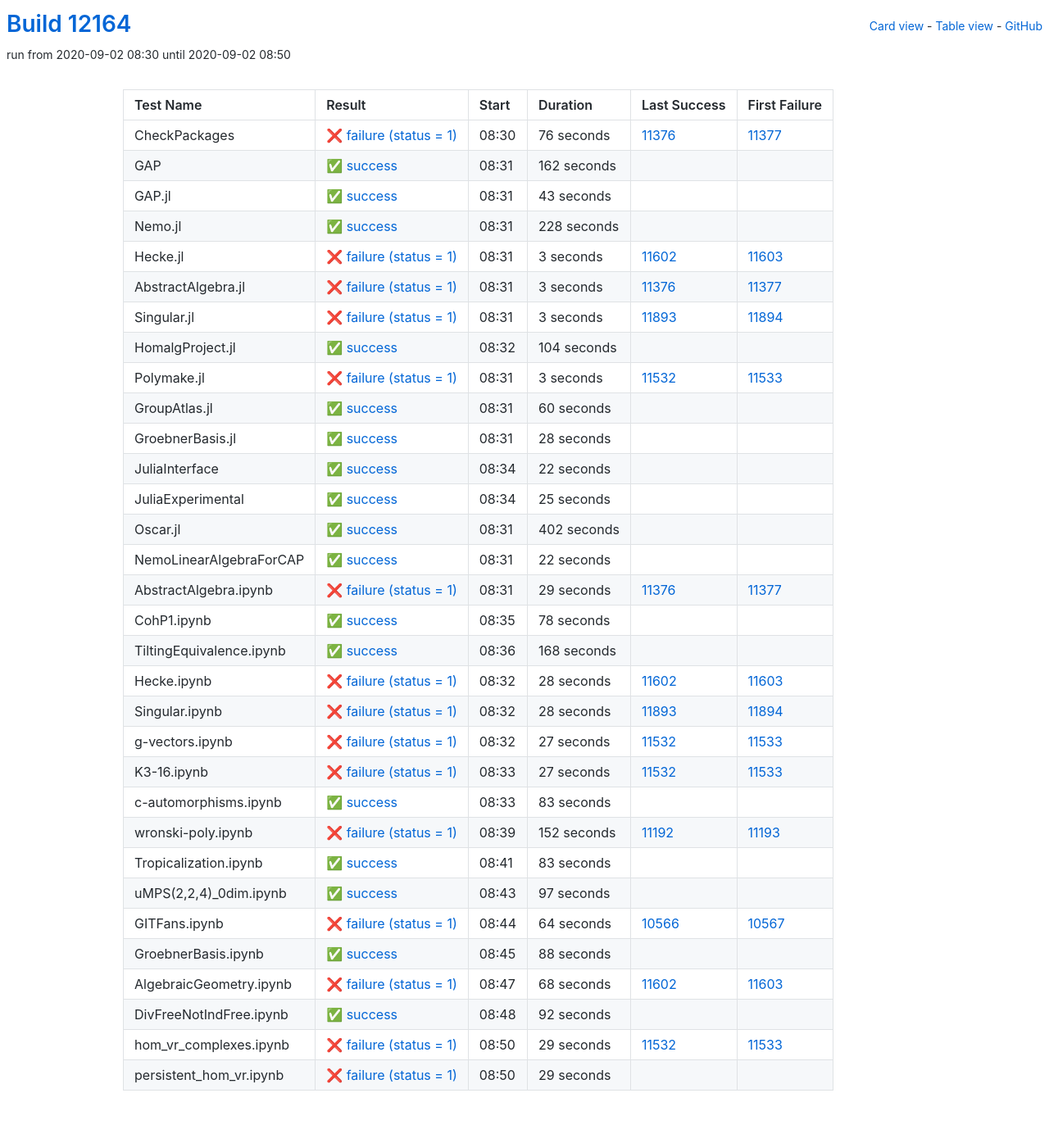
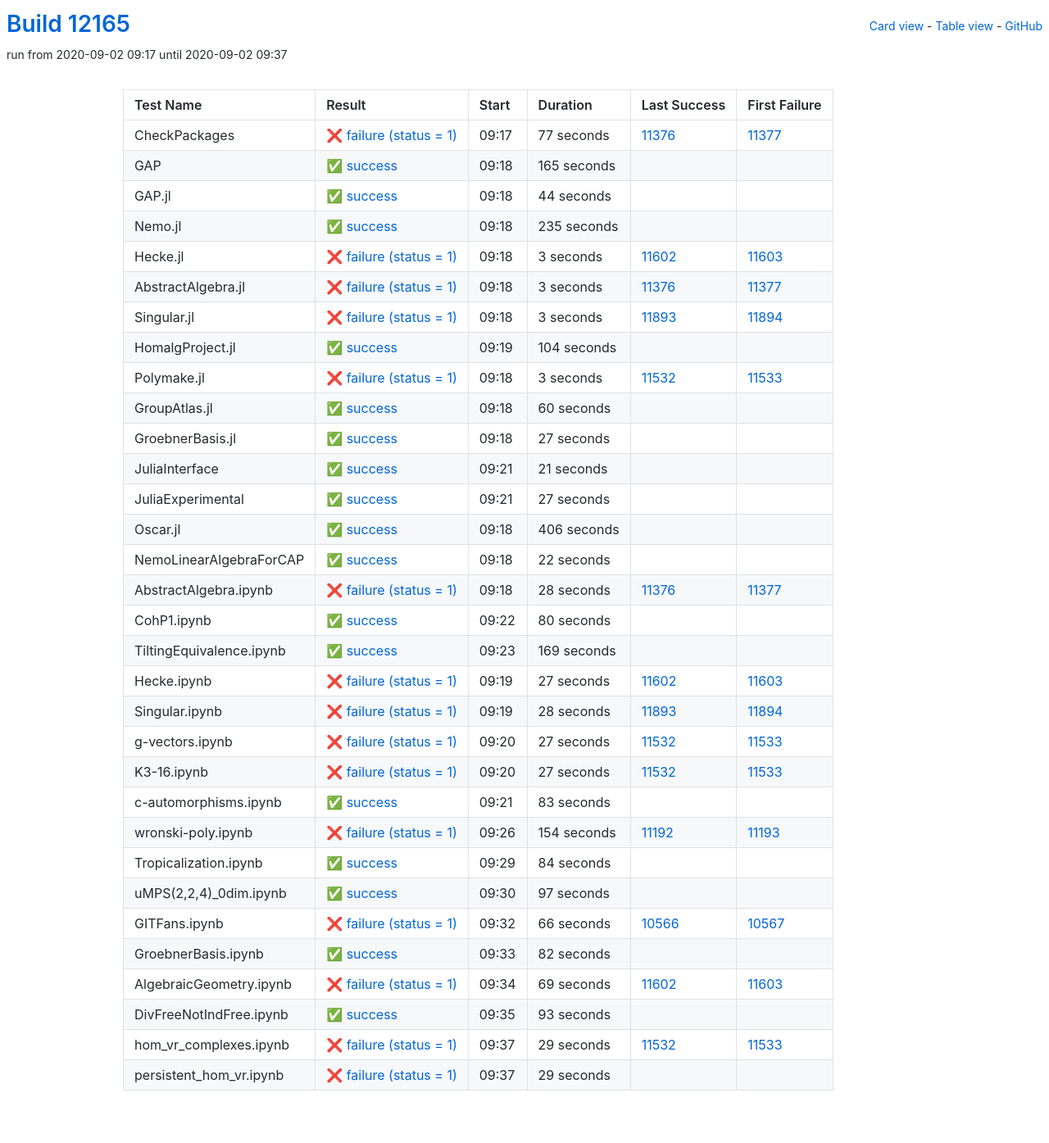
Before and after one commit to oscar-system/oscar-ci-status, a Jekyll site: the page built from table.html, in a window 1280 px wide. Shown: the whole page at 82% size. Built offline with Jekyll 4.4.1, drawn with Linux system fonts in a browser that asks for light colours.

Commit message:
Build #12165

```diff
--- a/_data/ci.yml
+++ b/_data/ci.yml
@@ -1,6 +1,6 @@
 ---
-build: 12164
-build_url: https://oscarci.mathematik.uni-kl.de/job/oscar/12164/
+build: 12165
+build_url: https://oscarci.mathematik.uni-kl.de/job/oscar/12165/
 job: oscar
 organization: oscar-system
 repo: oscar-ci-status
@@ -8,56 +8,56 @@
 tests:
 - name: CheckPackages
   id: checkpackages
-  log: https://oscarci.mathematik.uni-kl.de/job/oscar/12164/artifact/logs/build-12164/CheckPackages.log
-  start: 2020-09-02 08:30
+  log: https://oscarci.mathematik.uni-kl.de/job/oscar/12165/artifact/logs/build-12165/CheckPackages.log
+  start: 2020-09-02 09:17
   success: false
   exitcode: 1
   status: failure
-  duration: 76
+  duration: 77
   last_success: 11376
   last_success_url: https://oscarci.mathematik.uni-kl.de/job/oscar/11376/
   first_failure: 11377
   first_failure_url: https://oscarci.mathematik.uni-kl.de/job/oscar/11377/
 - name: GAP
   id: gap
-  log: https://oscarci.mathematik.uni-kl.de/job/oscar/12164/artifact/logs/build-12164/GAP.log
-  start: 2020-09-02 08:31
+  log: https://oscarci.mathematik.uni-kl.de/job/oscar/12165/artifact/logs/build-12165/GAP.log
+  start: 2020-09-02 09:18
   success: true
   exitcode: 0
   status: success
-  duration: 162
+  duration: 165
   last_success: false
   last_success_url:
   first_failure: false
   first_failure_url:
 - name: GAP.jl
   id: gap-jl
-  log: https://oscarci.mathematik.uni-kl.de/job/oscar/12164/artifact/logs/build-12164/GAP.jl.log
-  start: 2020-09-02 08:31
+  log: https://oscarci.mathematik.uni-kl.de/job/oscar/12165/artifact/logs/build-12165/GAP.jl.log
+  start: 2020-09-02 09:18
   success: true
   exitcode: 0
   status: success
-  duration: 43
+  duration: 44
   last_success: false
   last_success_url:
   first_failure: false
   first_failure_url:
 - name: Nemo.jl
   id: nemo-jl
-  log: https://oscarci.mathematik.uni-kl.de/job/oscar/12164/artifact/logs/build-12164/Nemo.jl.log
-  start: 2020-09-02 08:31
+  log: https://oscarci.mathematik.uni-kl.de/job/oscar/12165/artifact/logs/build-12165/Nemo.jl.log
+  start: 2020-09-02 09:18
   success: true
   exitcode: 0
   status: success
-  duration: 228
+  duration: 235
   last_success: false
   last_success_url:
   first_failure: false
   first_failure_url:
 - name: Hecke.jl
   id: hecke-jl
-  log: https://oscarci.mathematik.uni-kl.de/job/oscar/12164/artifact/logs/build-12164/Hecke.jl.log
-  start: 2020-09-02 08:31
+  log: https://oscarci.mathematik.uni-kl.de/job/oscar/12165/artifact/logs/build-12165/Hecke.jl.log
+  start: 2020-09-02 09:18
   success: false
   exitcode: 1
   status: failure
@@ -68,8 +68,8 @@
   first_failure_url: https://oscarci.mathematik.uni-kl.de/job/oscar/11603/
 - name: AbstractAlgebra.jl
   id: abstractalgebra-jl
-  log: https://oscarci.mathematik.uni-kl.de/job/oscar/12164/artifact/logs/build-12164/AbstractAlgebra.jl.log
-  start: 2020-09-02 08:31
+  log: https://oscarci.mathematik.uni-kl.de/job/oscar/12165/artifact/logs/build-12165/AbstractAlgebra.jl.log
+  start: 2020-09-02 09:18
   success: false
   exitcode: 1
   status: failure
@@ -80,8 +80,8 @@
   first_failure_url: https://oscarci.mathematik.uni-kl.de/job/oscar/11377/
 - name: Singular.jl
   id: singular-jl
-  log: https://oscarci.mathematik.uni-kl.de/job/oscar/12164/artifact/logs/build-12164/Singular.jl.log
-  start: 2020-09-02 08:31
+  log: https://oscarci.mathematik.uni-kl.de/job/oscar/12165/artifact/logs/build-12165/Singular.jl.log
+  start: 2020-09-02 09:18
   success: false
   exitcode: 1
   status: failure
@@ -92,8 +92,8 @@
   first_failure_url: https://oscarci.mathematik.uni-kl.de/job/oscar/11894/
 - name: HomalgProject.jl
   id: homalgproject-jl
-  log: https://oscarci.mathematik.uni-kl.de/job/oscar/12164/artifact/logs/build-12164/HomalgProject.jl.log
-  start: 2020-09-02 08:32
+  log: https://oscarci.mathematik.uni-kl.de/job/oscar/12165/artifact/logs/build-12165/HomalgProject.jl.log
+  start: 2020-09-02 09:19
   success: true
   exitcode: 0
   status: success
@@ -104,8 +104,8 @@
   first_failure_url:
 - name: Polymake.jl
   id: polymake-jl
-  log: https://oscarci.mathematik.uni-kl.de/job/oscar/12164/artifact/logs/build-12164/Polymake.jl.log
-  start: 2020-09-02 08:31
+  log: https://oscarci.mathematik.uni-kl.de/job/oscar/12165/artifact/logs/build-12165/Polymake.jl.log
+  start: 2020-09-02 09:18
   success: false
   exitcode: 1
   status: failure
@@ -116,8 +116,8 @@
   first_failure_url: https://oscarci.mathematik.uni-kl.de/job/oscar/11533/
 - name: GroupAtlas.jl
   id: groupatlas-jl
-  log: https://oscarci.mathematik.uni-kl.de/job/oscar/12164/artifact/logs/build-12164/GroupAtlas.jl.log
-  start: 2020-09-02 08:31
+  log: https://oscarci.mathematik.uni-kl.de/job/oscar/12165/artifact/logs/build-12165/GroupAtlas.jl.log
+  start: 2020-09-02 09:18
   success: true
   exitcode: 0
   status: success
@@ -128,56 +128,56 @@
   first_failure_url:
 - name: GroebnerBasis.jl
   id: groebnerbasis-jl
-  log: https://oscarci.mathematik.uni-kl.de/job/oscar/12164/artifact/logs/build-12164/GroebnerBasis.jl.log
-  start: 2020-09-02 08:31
+  log: https://oscarci.mathematik.uni-kl.de/job/oscar/12165/artifact/logs/build-12165/GroebnerBasis.jl.log
+  start: 2020-09-02 09:18
   success: true
   exitcode: 0
   status: success
-  duration: 28
+  duration: 27
   last_success: false
   last_success_url:
   first_failure: false
   first_failure_url:
 - name: JuliaInterface
   id: juliainterface
-  log: https://oscarci.mathematik.uni-kl.de/job/oscar/12164/artifact/logs/build-12164/JuliaInterface.log
-  start: 2020-09-02 08:34
+  log: https://oscarci.mathematik.uni-kl.de/job/oscar/12165/artifact/logs/build-12165/JuliaInterface.log
+  start: 2020-09-02 09:21
   success: true
   exitcode: 0
   status: success
-  duration: 22
+  duration: 21
   last_success: false
   last_success_url:
   first_failure: false
   first_failure_url:
 - name: JuliaExperimental
   id: juliaexperimental
-  log: https://oscarci.mathematik.uni-kl.de/job/oscar/12164/artifact/logs/build-12164/JuliaExperimental.log
-  start: 2020-09-02 08:34
+  log: https://oscarci.mathematik.uni-kl.de/job/oscar/12165/artifact/logs/build-12165/JuliaExperimental.log
+  start: 2020-09-02 09:21
   success: true
   exitcode: 0
   status: success
-  duration: 25
+  duration: 27
   last_success: false
   last_success_url:
   first_failure: false
   first_failure_url:
 - name: Oscar.jl
   id: oscar-jl
-  log: https://oscarci.mathematik.uni-kl.de/job/oscar/12164/artifact/logs/build-12164/Oscar.jl.log
-  start: 2020-09-02 08:31
+  log: https://oscarci.mathematik.uni-kl.de/job/oscar/12165/artifact/logs/build-12165/Oscar.jl.log
+  start: 2020-09-02 09:18
   success: true
   exitcode: 0
   status: success
-  duration: 402
+  duration: 406
   last_success: false
   last_success_url:
   first_failure: false
   first_failure_url:
 - name: NemoLinearAlgebraForCAP
   id: nemolinearalgebraforcap
-  log: https://oscarci.mathematik.uni-kl.de/job/oscar/12164/artifact/logs/build-12164/NemoLinearAlgebraForCAP.log
-  start: 2020-09-02 08:31
+  log: https://oscarci.mathematik.uni-kl.de/job/oscar/12165/artifact/logs/build-12165/NemoLinearAlgebraForCAP.log
+  start: 2020-09-02 09:18
   success: true
   exitcode: 0
   status: success
@@ -188,56 +188,56 @@
   first_failure_url:
 - name: AbstractAlgebra.ipynb
   id: abstractalgebra-ipynb
-  log: https://oscarci.mathematik.uni-kl.de/job/oscar/12164/artifact/logs/build-12164/AbstractAlgebra.ipynb.log
-  start: 2020-09-02 08:31
+  log: https://oscarci.mathematik.uni-kl.de/job/oscar/12165/artifact/logs/build-12165/AbstractAlgebra.ipynb.log
+  start: 2020-09-02 09:18
   success: false
   exitcode: 1
   status: failure
-  duration: 29
+  duration: 28
   last_success: 11376
   last_success_url: https://oscarci.mathematik.uni-kl.de/job/oscar/11376/
   first_failure: 11377
   first_failure_url: https://oscarci.mathematik.uni-kl.de/job/oscar/11377/
 - name: CohP1.ipynb
   id: cohp1-ipynb
-  log: https://oscarci.mathematik.uni-kl.de/job/oscar/12164/artifact/logs/build-12164/CohP1.ipynb.log
-  start: 2020-09-02 08:35
+  log: https://oscarci.mathematik.uni-kl.de/job/oscar/12165/artifact/logs/build-12165/CohP1.ipynb.log
+  start: 2020-09-02 09:22
   success: true
   exitcode: 0
   status: success
-  duration: 78
+  duration: 80
   last_success: false
   last_success_url:
   first_failure: false
   first_failure_url:
 - name: TiltingEquivalence.ipynb
   id: tiltingequivalence-ipynb
-  log: https://oscarci.mathematik.uni-kl.de/job/oscar/12164/artifact/logs/build-12164/TiltingEquivalence.ipynb.log
-  start: 2020-09-02 08:36
+  log: https://oscarci.mathematik.uni-kl.de/job/oscar/12165/artifact/logs/build-12165/TiltingEquivalence.ipynb.log
+  start: 2020-09-02 09:23
   success: true
   exitcode: 0
   status: success
-  duration: 168
+  duration: 169
   last_success: false
   last_success_url:
   first_failure: false
   first_failure_url:
 - name: Hecke.ipynb
   id: hecke-ipynb
-  log: https://oscarci.mathematik.uni-kl.de/job/oscar/12164/artifact/logs/build-12164/Hecke.ipynb.log
-  start: 2020-09-02 08:32
+  log: https://oscarci.mathematik.uni-kl.de/job/oscar/12165/artifact/logs/build-12165/Hecke.ipynb.log
+  start: 2020-09-02 09:19
   success: false
   exitcode: 1
   status: failure
-  duration: 28
+  duration: 27
   last_success: 11602
   last_success_url: https://oscarci.mathematik.uni-kl.de/job/oscar/11602/
   first_failure: 11603
   first_failure_url: https://oscarci.mathematik.uni-kl.de/job/oscar/11603/
 - name: Singular.ipynb
   id: singular-ipynb
-  log: https://oscarci.mathematik.uni-kl.de/job/oscar/12164/artifact/logs/build-12164/Singular.ipynb.log
-  start: 2020-09-02 08:32
+  log: https://oscarci.mathematik.uni-kl.de/job/oscar/12165/artifact/logs/build-12165/Singular.ipynb.log
+  start: 2020-09-02 09:19
   success: false
   exitcode: 1
   status: failure
@@ -248,8 +248,8 @@
   first_failure_url: https://oscarci.mathematik.uni-kl.de/job/oscar/11894/
 - name: g-vectors.ipynb
   id: g-vectors-ipynb
-  log: https://oscarci.mathematik.uni-kl.de/job/oscar/12164/artifact/logs/build-12164/g-vectors.ipynb.log
-  start: 2020-09-02 08:32
+  log: https://oscarci.mathematik.uni-kl.de/job/oscar/12165/artifact/logs/build-12165/g-vectors.ipynb.log
+  start: 2020-09-02 09:20
   success: false
   exitcode: 1
   status: failure
@@ -260,8 +260,8 @@
   first_failure_url: https://oscarci.mathematik.uni-kl.de/job/oscar/11533/
 - name: K3-16.ipynb
   id: k3-16-ipynb
-  log: https://oscarci.mathematik.uni-kl.de/job/oscar/12164/artifact/logs/build-12164/K3-16.ipynb.log
-  start: 2020-09-02 08:33
+  log: https://oscarci.mathematik.uni-kl.de/job/oscar/12165/artifact/logs/build-12165/K3-16.ipynb.log
+  start: 2020-09-02 09:20
   success: false
   exitcode: 1
   status: failure
@@ -272,8 +272,8 @@
   first_failure_url: https://oscarci.mathematik.uni-kl.de/job/oscar/11533/
 - name: c-automorphisms.ipynb
   id: c-automorphisms-ipynb
-  log: https://oscarci.mathematik.uni-kl.de/job/oscar/12164/artifact/logs/build-12164/c-automorphisms.ipynb.log
-  start: 2020-09-02 08:33
+  log: https://oscarci.mathematik.uni-kl.de/job/oscar/12165/artifact/logs/build-12165/c-automorphisms.ipynb.log
+  start: 2020-09-02 09:21
   success: true
   exitcode: 0
   status: success
@@ -284,32 +284,32 @@
   first_failure_url:
 - name: wronski-poly.ipynb
   id: wronski-poly-ipynb
-  log: https://oscarci.mathematik.uni-kl.de/job/oscar/12164/artifact/logs/build-12164/wronski-poly.ipynb.log
-  start: 2020-09-02 08:39
+  log: https://oscarci.mathematik.uni-kl.de/job/oscar/12165/artifact/logs/build-12165/wronski-poly.ipynb.log
+  start: 2020-09-02 09:26
   success: false
   exitcode: 1
   status: failure
-  duration: 152
+  duration: 154
   last_success: 11192
   last_success_url: https://oscarci.mathematik.uni-kl.de/job/oscar/11192/
   first_failure: 11193
   first_failure_url: https://oscarci.mathematik.uni-kl.de/job/oscar/11193/
 - name: Tropicalization.ipynb
   id: tropicalization-ipynb
-  log: https://oscarci.mathematik.uni-kl.de/job/oscar/12164/artifact/logs/build-12164/Tropicalization.ipynb.log
-  start: 2020-09-02 08:41
+  log: https://oscarci.mathematik.uni-kl.de/job/oscar/12165/artifact/logs/build-12165/Tropicalization.ipynb.log
+  start: 2020-09-02 09:29
   success: true
   exitcode: 0
   status: success
-  duration: 83
+  duration: 84
   last_success: false
   last_success_url:
   first_failure: false
   first_failure_url:
 - name: uMPS(2,2,4)_0dim.ipynb
   id: umps-2-2-4-0dim-ipynb
-  log: https://oscarci.mathematik.uni-kl.de/job/oscar/12164/artifact/logs/build-12164/uMPS-2-2-4-_0dim.ipynb.log
-  start: 2020-09-02 08:43
+  log: https://oscarci.mathematik.uni-kl.de/job/oscar/12165/artifact/logs/build-12165/uMPS-2-2-4-_0dim.ipynb.log
+  start: 2020-09-02 09:30
   success: true
   exitcode: 0
   status: success
@@ -320,56 +320,56 @@
   first_failure_url:
 - name: GITFans.ipynb
   id: gitfans-ipynb
-  log: https://oscarci.mathematik.uni-kl.de/job/oscar/12164/artifact/logs/build-12164/GITFans.ipynb.log
-  start: 2020-09-02 08:44
+  log: https://oscarci.mathematik.uni-kl.de/job/oscar/12165/artifact/logs/build-12165/GITFans.ipynb.log
+  start: 2020-09-02 09:32
   success: false
   exitcode: 1
   status: failure
-  duration: 64
+  duration: 66
   last_success: 10566
   last_success_url: https://oscarci.mathematik.uni-kl.de/job/oscar/10566/
   first_failure: 10567
   first_failure_url: https://oscarci.mathematik.uni-kl.de/job/oscar/10567/
 - name: GroebnerBasis.ipynb
   id: groebnerbasis-ipynb
-  log: https://oscarci.mathematik.uni-kl.de/job/oscar/12164/artifact/logs/build-12164/GroebnerBasis.ipynb.log
-  start: 2020-09-02 08:45
+  log: https://oscarci.mathematik.uni-kl.de/job/oscar/12165/artifact/logs/build-12165/GroebnerBasis.ipynb.log
+  start: 2020-09-02 09:33
   success: true
   exitcode: 0
   status: success
-  duration: 88
+  duration: 82
   last_success: false
   last_success_url:
   first_failure: false
   first_failure_url:
 - name: AlgebraicGeometry.ipynb
   id: algebraicgeometry-ipynb
-  log: https://oscarci.mathematik.uni-kl.de/job/oscar/12164/artifact/logs/build-12164/AlgebraicGeometry.ipynb.log
-  start: 2020-09-02 08:47
+  log: https://oscarci.mathematik.uni-kl.de/job/oscar/12165/artifact/logs/build-12165/AlgebraicGeometry.ipynb.log
+  start: 2020-09-02 09:34
   success: false
   exitcode: 1
   status: failure
-  duration: 68
+  duration: 69
   last_success: 11602
   last_success_url: https://oscarci.mathematik.uni-kl.de/job/oscar/11602/
   first_failure: 11603
   first_failure_url: https://oscarci.mathematik.uni-kl.de/job/oscar/11603/
 - name: DivFreeNotIndFree.ipynb
   id: divfreenotindfree-ipynb
-  log: https://oscarci.mathematik.uni-kl.de/job/oscar/12164/artifact/logs/build-12164/DivFreeNotIndFree.ipynb.log
-  start: 2020-09-02 08:48
+  log: https://oscarci.mathematik.uni-kl.de/job/oscar/12165/artifact/logs/build-12165/DivFreeNotIndFree.ipynb.log
+  start: 2020-09-02 09:35
   success: true
   exitcode: 0
   status: success
-  duration: 92
+  duration: 93
   last_success: false
   last_success_url:
   first_failure: false
   first_failure_url:
 - name: hom_vr_complexes.ipynb
   id: hom-vr-complexes-ipynb
-  log: https://oscarci.mathematik.uni-kl.de/job/oscar/12164/artifact/logs/build-12164/hom_vr_complexes.ipynb.log
-  start: 2020-09-02 08:50
+  log: https://oscarci.mathematik.uni-kl.de/job/oscar/12165/artifact/logs/build-12165/hom_vr_complexes.ipynb.log
+  start: 2020-09-02 09:37
   success: false
   exitcode: 1
   status: failure
@@ -380,8 +380,8 @@
   first_failure_url: https://oscarci.mathematik.uni-kl.de/job/oscar/11533/
 - name: persistent_hom_vr.ipynb
   id: persistent-hom-vr-ipynb
-  log: https://oscarci.mathematik.uni-kl.de/job/oscar/12164/artifact/logs/build-12164/persistent_hom_vr.ipynb.log
-  start: 2020-09-02 08:50
+  log: https://oscarci.mathematik.uni-kl.de/job/oscar/12165/artifact/logs/build-12165/persistent_hom_vr.ipynb.log
+  start: 2020-09-02 09:37
   success: false
   exitcode: 1
   status: failure
```
Also changed, not shown: README.md.
